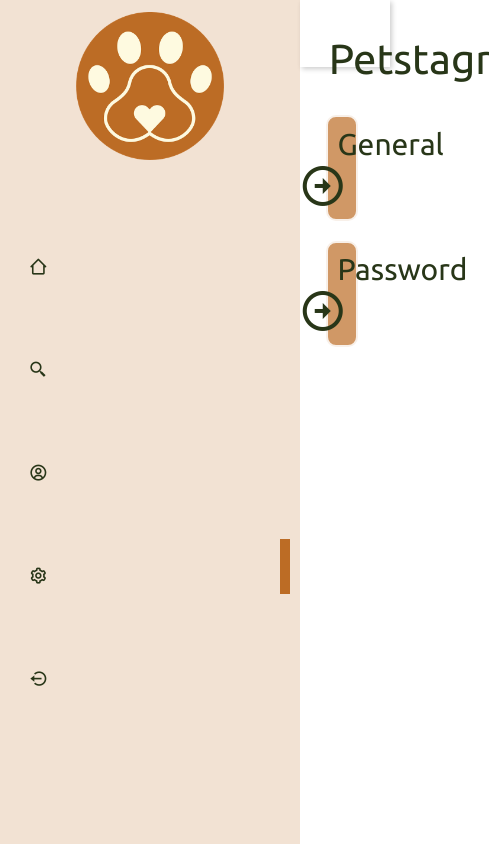
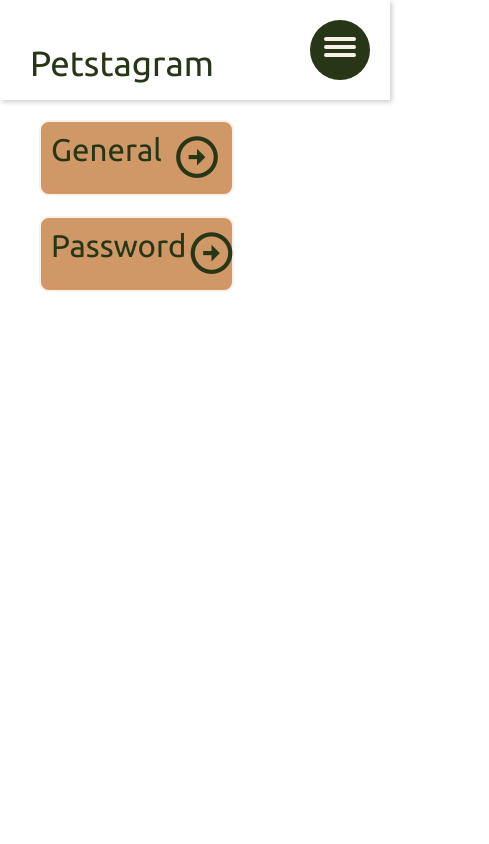
Before and after one commit to ThuHoang2312/Petstagram, a plain HTML site: page frontend/ui/setting/setting.html in a window 390 px wide. Shown: the whole page, 489 px wide, since content can reach past the window. Drawn offline with nearby package versions, Linux system fonts and the light colour scheme; sample sign-in values are in the browser's storage.

Commit message:
add responsive

```diff
--- a/frontend/ui/front/style.css
+++ b/frontend/ui/front/style.css
@@ -432,11 +432,17 @@ header {
 /* ----------Below 600px (phones )---------- */
 @media (max-width: 600px) {
   .header {
+    width: 100%;
+    z-index: -1;
+    left: 0;
+  }
+
+  .user-wrapper {
     display: none;
   }
 
-  .sidebar {
-    display: none;
+  .dashboard span {
+    font-size: 3rem;
   }
 
   .main-container {
--- a/frontend/ui/post/style.css
+++ b/frontend/ui/post/style.css
@@ -394,50 +394,95 @@ header {
 }
 
 /* ----------Below 1200px (small desktop and laptop)---------- */
-@media (max-width: 75em) {
-  html {
-    font-size: 60%;
+@media (max-width: 1200) {
+  .sidebar {
+    max-width: 20rem;
+  }
+
+  .main-container {
+    width: calc(100%-200px);
+    margin-left: 200px;
+  }
+
+  .header {
+    width: calc(100% - 200px);
   }
 }
 
-/* ----------Below 960px (tablets)---------- */
-@media (max-width: 60em) {
-  .main-wrapper .middle-col {
-    width: 100%;
+/* ----------Below 900x (tablets)---------- */
+@media (max-width: 900px) {
+  .sidebar {
+    max-width: 100px;
+  }
+  .sidebar-menu ul li span {
+    display: none;
   }
 
-  #query {
-    width: 50%;
+  .right-section-wrapper,
+  .right-section {
+    display: none;
   }
 
-  .main-wrapper .right-col {
-    display: none;
+  .main-container {
+    width: calc(100%-100px);
+    margin-left: 100px;
   }
-}
 
-/* ----------Below 550px (phones )---------- */
-@media (max-width: 34em) {
-  .main-wrapper {
+  .content-container {
     display: flex;
   }
 
   .header {
-    height: 7rem;
+    width: calc(100% - 100px);
+    left: 100px;
+  }
+}
+
+/* ----------Below 600px (phones )---------- */
+@media (max-width: 600px) {
+  .header .user-wrapper {
+    display: none;
   }
 
-  .left-col {
-    width: 1rem;
+  .dashboard span {
+    font-size: 50%;
   }
 
-  .middle-col {
-    margin-left: 1rem;
-  }
-  .nav-items i {
-    font-size: 2rem;
+  .header {
+    width: 100%;
+    z-index: -1;
+    left: 0;
   }
 
-  .nav-items span {
+  .sidebar {
     display: none;
-    border: #bc6c25;
+  }
+
+  .main-container {
+    width: 100%;
+    margin-left: 0;
+  }
+
+  .menu-toggle {
+    display: block;
+  }
+
+  .sidebar.is-active {
+    display: flex;
+    max-width: 200px;
+  }
+
+  .sidebar-menu ul li span {
+    display: inline-flex;
+  }
+
+  .updateOverlay {
+    width: 100%;
+    left: 0;
+    top: ;
+  }
+  .passwordOverlay {
+    width: 100%;
+    left: 0;
   }
 }
--- a/frontend/ui/profile/style.css
+++ b/frontend/ui/profile/style.css
@@ -580,10 +580,6 @@ header {
     padding: 0;
   }
 
-  .header {
-    display: none;
-  }
-
   .sidebar {
     display: none;
   }
@@ -616,4 +612,18 @@ header {
     width: 100%;
     left: 0%;
   }
+
+  .header {
+    width: 100%;
+    z-index: -1;
+    left: 0;
+  }
+
+  .user-wrapper {
+    display: none;
+  }
+
+  .dashboard span {
+    font-size: 3rem;
+  }
 }
--- a/frontend/ui/setting/style.css
+++ b/frontend/ui/setting/style.css
@@ -1,4 +1,4 @@
-@import url('https://fonts.googleapis.com/css2?family=Ubuntu&display=swap');
+@import url("https://fonts.googleapis.com/css2?family=Ubuntu&display=swap");
 
 /* -------------------------------- */
 /* ----------GENERAL---------- */
@@ -169,6 +169,11 @@ main {
   margin-bottom: 5%;
   display: flex;
   flex-direction: column;
+  justify-content: center;
+}
+
+.setting-menu-list ul {
+  background: #d09866;
 }
 
 .setting-menu-list li {
@@ -176,14 +181,14 @@ main {
   background: #d09866;
   border-radius: 10px;
   padding: 1rem;
-  width: 20%;
+  width: 50%;
   margin-bottom: 2rem;
+  display: flex;
+  justify-content: space-between;
 }
 
 .setting-menu-list i {
   font-size: 5rem;
-  margin-left: 2rem;
-  float: right;
 }
 
 .imageLabel {
@@ -199,10 +204,6 @@ main {
   font-size: 5rem;
   padding: 2rem;
   width: 100%;
-}
-
-form label {
-  font-size: 3rem;
 }
 
 #username,
@@ -279,8 +280,8 @@ form label {
   width: 100%;
 }
 
-label {
-  padding-top: 5px;
+.update-info label {
+  font-size: 3rem;
 }
 
 .updateOverlay button,
@@ -320,56 +321,150 @@ label {
 .overlay-open {
   display: flex;
 }
+
+.menu-toggle {
+  display: none;
+  position: fixed;
+  top: 2rem;
+  right: 2rem;
+  width: 60px;
+  height: 60px;
+  border-radius: 99px;
+  background-color: #283618;
+  cursor: pointer;
+}
+
+.hamburger {
+  position: relative;
+  top: 2.5rem;
+  left: 50%;
+  transform: translate(-50%, -50%);
+  width: 32px;
+}
+
+.hamburger > span,
+.hamburger > span::before,
+.hamburger > span::after {
+  display: block;
+  position: absolute;
+  width: 100%;
+  height: 4px;
+  border-radius: 99px;
+  background-color: #f8f0e9;
+  transition-duration: 0.25s;
+}
+
+.hamburger > span::before {
+  content: "";
+  top: -8px;
+}
+
+.hamburger > span::after {
+  content: "";
+  top: 8px;
+}
+
+.menu-toggle.is-active .hamburger > span {
+  transform: rotate(45deg);
+}
+.menu-toggle.is-active .hamburger > span::before {
+  top: 0;
+  transform: rotate(0deg);
+}
+
+.menu-toggle.is-active .hamburger > span::after {
+  top: 0;
+  transform: rotate(90deg);
+}
+
 /* ----------Below 1200px (small desktop and laptop)---------- */
-@media (max-width: 75em) {
-  html {
-    font-size: 60%;
+@media (max-width: 1200) {
+  .sidebar {
+    max-width: 20rem;
+  }
+
+  .main-container {
+    width: calc(100%-200px);
+    margin-left: 200px;
+  }
+
+  .header {
+    width: calc(100% - 200px);
   }
 }
 
-/* ----------Below 960px (tablets)---------- */
-@media (max-width: 60em) {
-  .main-wrapper .middle-col {
-    width: 100%;
+/* ----------Below 900x (tablets)---------- */
+@media (max-width: 900px) {
+  .sidebar {
+    max-width: 100px;
+  }
+  .sidebar-menu ul li span {
+    display: none;
   }
 
-  #query {
-    width: 50%;
+  .right-section-wrapper,
+  .right-section {
+    display: none;
   }
 
-  .main-wrapper .right-col {
-    display: none;
+  .main-container {
+    width: calc(100%-100px);
+    margin-left: 100px;
   }
-}
 
-/* ----------Below 550px (phones )---------- */
-@media (max-width: 34em) {
-  .main-wrapper {
+  .content-container {
     display: flex;
   }
 
   .header {
-    height: 7rem;
+    width: calc(100% - 100px);
+  }
+}
+
+/* ----------Below 600px (phones )---------- */
+@media (max-width: 600px) {
+  .header .user-wrapper {
+    display: none;
   }
 
-  .left-col {
-    width: 1rem;
+  .dashboard span {
+    font-size: 50%;
   }
 
-  .middle-col {
-    margin-left: 1rem;
+  .header {
+    width: 100%;
+    z-index: -1;
   }
 
-  .setting-menu-list {
-    display: flex;
-    flex-direction: column;
-  }
-  .nav-items i {
-    font-size: 2rem;
+  .sidebar {
+    display: none;
   }
 
-  .nav-items span {
-    display: none;
-    border: #bc6c25;
+  .main-container {
+    width: 100%;
+    margin-left: 0;
+  }
+
+  .menu-toggle {
+    display: block;
+  }
+
+  .sidebar.is-active {
+    display: flex;
+    max-width: 200px;
+  }
+
+  .sidebar-menu ul li span {
+    display: inline-flex;
+  }
+
+  .updateOverlay {
+    width: 100%;
+    left: 0;
+    top: ;
+  }
+  .passwordOverlay {
+    width: 100%;
+    left: 0;
   }
 }
```
